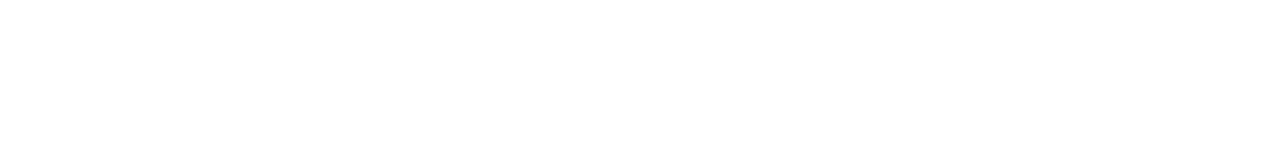
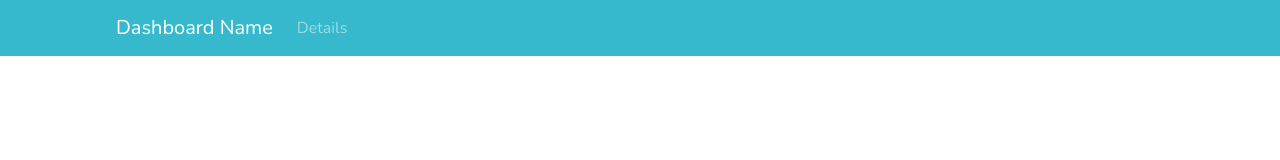
Before and after one commit to Leen448/Dashboard, a plain HTML site: page index.html in a window 1280 px wide. Drawn offline with nearby package versions, Linux system fonts and the light colour scheme.

Commit message:
feat: add navigation bar

```diff
--- a/index.html
+++ b/index.html
@@ -25,7 +25,16 @@
 
 <body id="page-top">
 
-
+        <!-- Start of the top nav bar -->
+    <nav class="navbar navbar-expand-sm bg-info navbar-dark fixed-top" style="margin: auto;">
+  <a  style="margin-left:100px" class="navbar-brand" href="#">Dashboard Name</a>
+  <ul class="navbar-nav">
+    <li class="nav-item">
+      <a class="nav-link" href="#">Details</a>
+    </li>
+  </ul>
+</nav>
+        <!-- End of the top nav bar -->
 
 
   <!-- Scroll to Top Button -->
```
